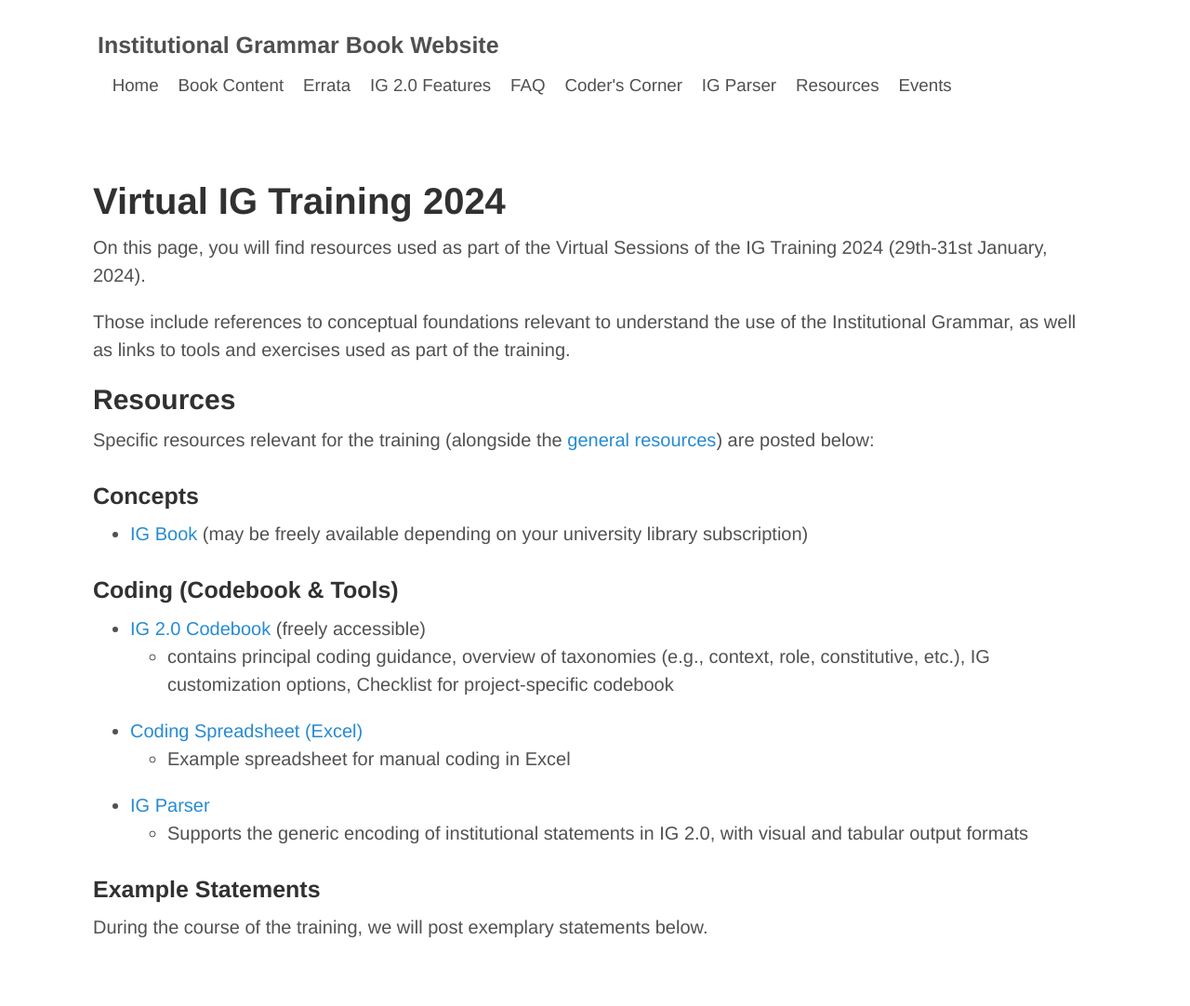
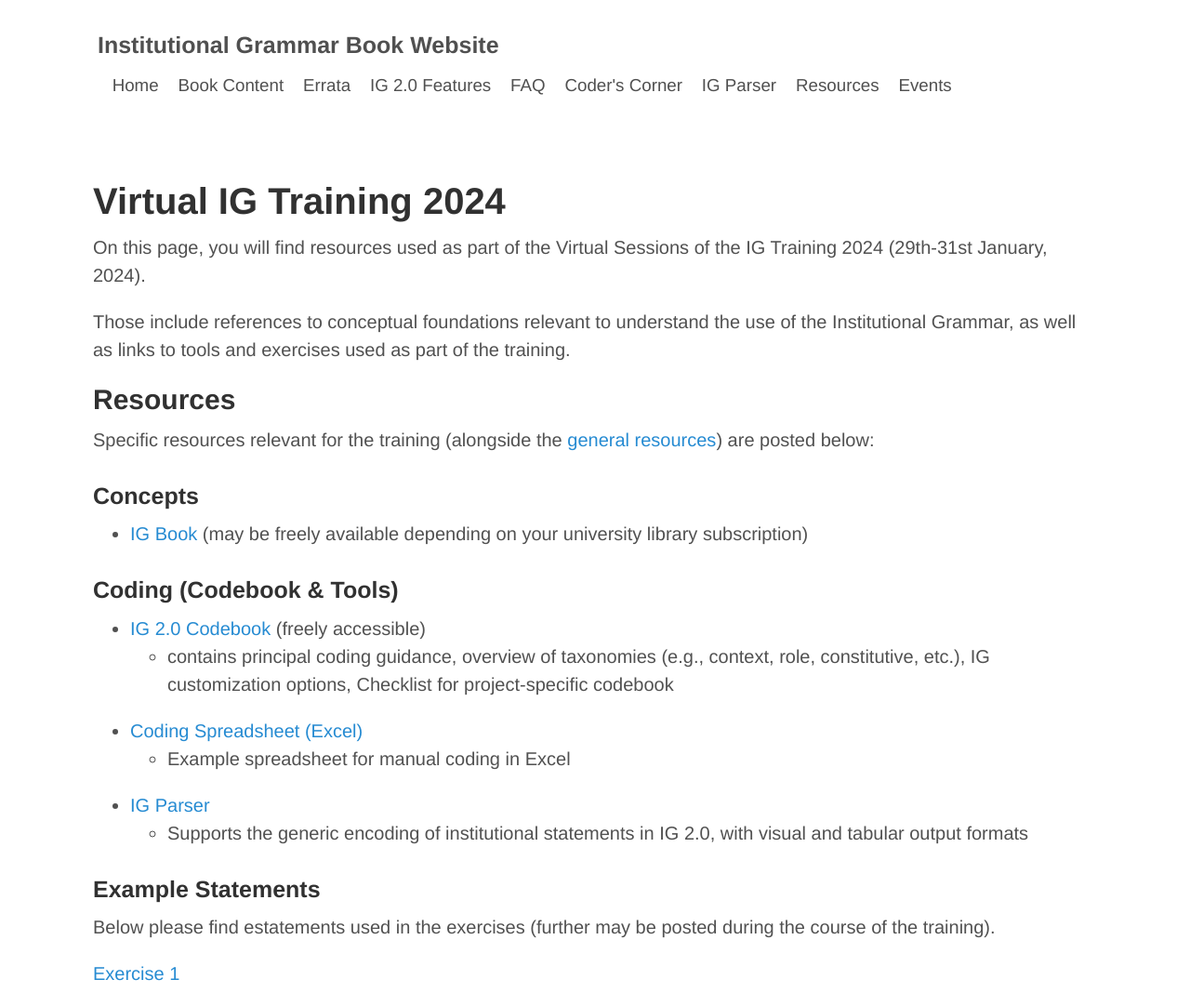
Before and after one commit to InstitutionalGrammar/IG-Book, a Jekyll site: the page built from events-training-2024.md, in a window 1280 px wide. Shown: the whole page at 93% size. Built offline with Jekyll 4.4.1, drawn with Linux system fonts in a browser that asks for light colours; before the commit the page ends 1032 px from its top, so only the background shows below that.

Commit message:
Added exercise links.

```diff
--- a/events-training-2024.md
+++ b/events-training-2024.md
@@ -31,11 +31,11 @@ Specific resources relevant for the training (alongside the <a href="{{ site.pat
 
 ### Example Statements
 
-During the course of the training, we will post exemplary statements below.
+<!--During the course of the training, we will post exemplary statements below.-->
 
-<!-- Please find statements used for the exercises below (further may be posted during the course of the training).
+Below please find estatements used in the exercises (further may be posted during the course of the training).
 
-[Regulative Statements](https://drive.google.com/file/d/1iyTim00l2gTw4eaFxpJ2LRWaOgKdv_vw/view?usp=sharing) -->
+[Exercise 1](https://drive.google.com/file/d/1Yg37p_AvnOFr70FaHVcaU0yPKw6inTC4/view?usp=sharing)
 
 <!--Coding Solutions: -->
 
@@ -70,7 +70,7 @@ During the course of the training, we will post exemplary statements below.
 
 * A sailing vessel shall not impede the passage of a vessel that can safely navigate only within a narrow channel or fairway.
 
-  * [Open in IG Parser](https://ig-parser.newinstitutionalgrammar.org/visual/?rawStmt=A%20sailing%20vessel%20shall%20not%20impede%20the%20passage%20of%20a%20vessel%20that%20can%20safely%20navigate%20only%20within%20a%20narrow%20channel%20or%20fairway.&codedStmt=A%20A,p(sailing)%20A(vessel)%20D(shall%20not)%20I(impede)%20the%20Bdir(passage)%20Bdir,p(of%20a%20vessel)%20Bdir,p,p(that%20can%20safely%20navigate%20only%20within%20a%20(narrow%20channel%20[OR]%20fairway)).)
+  * [Open in IG Parser](https://ig-parser.newinstitutionalgrammar.org/visual/?rawStmt=A%20sailing%20vessel%20shall%20not%20impede%20the%20passage%20of%20a%20vessel%20that%20can%20safely%20navigate%20only%20within%20a%20narrow%20channel%20or%20fairway.&codedStmt=A%20A,p(sailing)%20A(vessel)%20D(shall%20not)%20I(impede)%20the%20Bdir(passage)%20Bdir,p(of%20a%20vessel)%20Bdir,p,p(that%20can%20safely%20navigate%20only%20within%20a%20(narrow%20channel%20[OR]%20fairway)).)-->
 
 
-[Constitutive Statements](https://drive.google.com/file/d/1jJuymZ332I-Z6sPDGKjaZyjDWxKSo5n4/view?usp=sharing)-->
+<!-- [Exercise 2](https://drive.google.com/file/d/1YhqahPzNzmxw5frj8U2WT1t9FTCyxZO-/view?usp=sharing)-->
```
